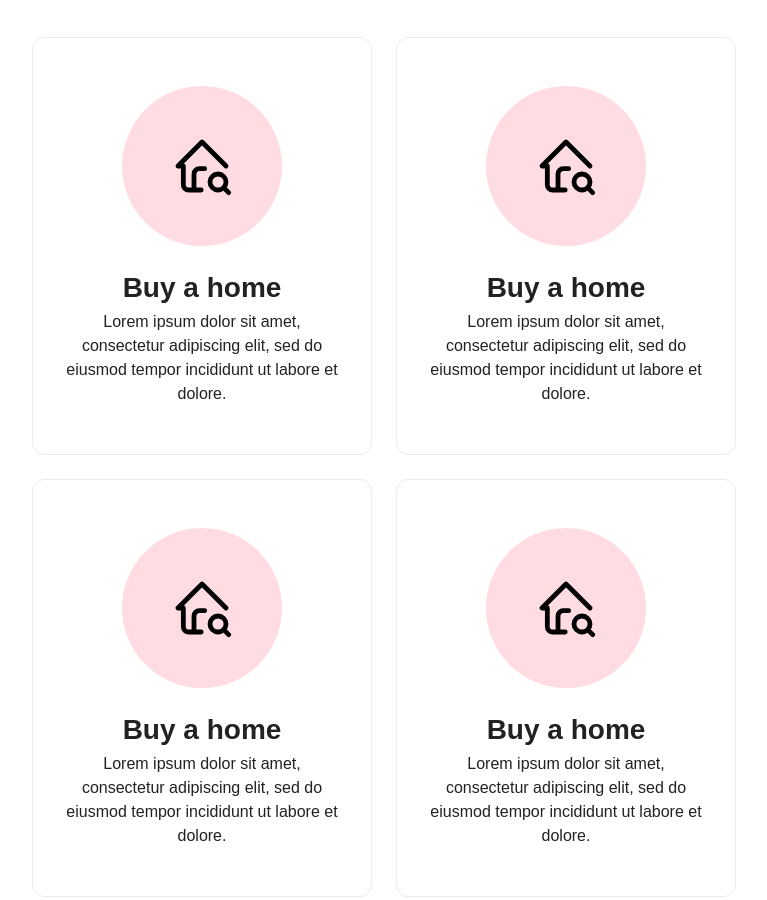
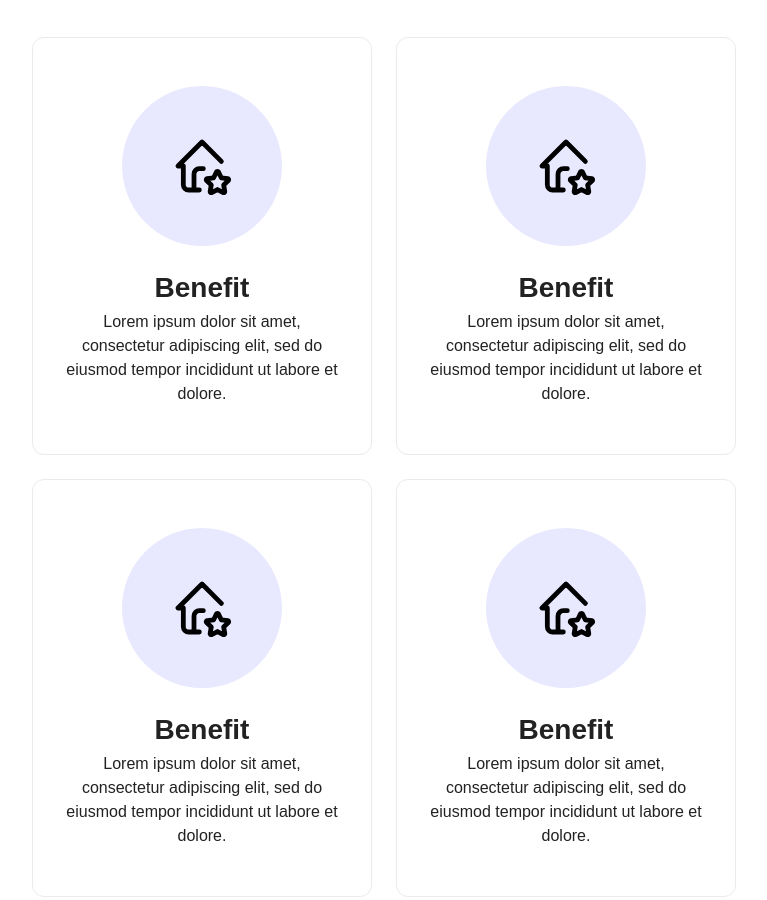
Before and after one commit to mihailapuste/arrow-space-test, a website: page index.html in a window 1280 px wide. Shown: the part 5260-6160 px from the top of the page, without its empty margins (256-1023 px from the left). Drawn offline with Linux system fonts and the light colour scheme.

Commit message:
benefits cards colors

```diff
--- a/index.html
+++ b/index.html
@@ -440,7 +440,7 @@
         <div class="container">
           <div class="services-cards-container">
             <div class="service-info-card">
-              <div class="service-icon-circle">
+              <div class="icon-circle service-icon-circle">
                 <img src="icons/Buy.svg" alt="Buy Icon" class="service-svg-icon">
               </div>
               <div class="service-info-content">
@@ -451,7 +451,7 @@
             </div>
 
             <div class="service-info-card">
-              <div class="service-icon-circle">
+              <div class="icon-circle service-icon-circle">
                 <img src="icons/Buy.svg" alt="Buy Icon" class="service-svg-icon">
               </div>
               <div class="service-info-content">
@@ -462,7 +462,7 @@
             </div>
 
             <div class="service-info-card">
-              <div class="service-icon-circle">
+              <div class="icon-circle service-icon-circle">
                 <img src="icons/Buy.svg" alt="Buy Icon" class="service-svg-icon">
               </div>
               <div class="service-info-content">
@@ -493,41 +493,41 @@
         <div class="container">
           <div class="benefits-cards-container">
             <div class="benefits-info-card">
-              <div class="service-icon-circle">
-                <img src="icons/Buy.svg" alt="Buy Icon" class="service-svg-icon">
+              <div class="icon-circle benefits-icon-circle">
+                <img src="icons/Properties.svg" alt="Properties Icon" class="service-svg-icon">
               </div>
               <div class="service-info-content">
-                <h3 class="service-info-title">Buy a home</h3>
+                <h3 class="service-info-title">Benefit</h3>
                 <p class="service-info-description">Lorem ipsum dolor sit amet, consectetur adipiscing elit, sed do eiusmod tempor incididunt ut labore et dolore.</p>
               </div>
             </div>
 
             <div class="benefits-info-card">
-              <div class="service-icon-circle">
-                <img src="icons/Buy.svg" alt="Buy Icon" class="service-svg-icon">
+              <div class="icon-circle benefits-icon-circle">
+                <img src="icons/Properties.svg" alt="Properties Icon" class="service-svg-icon">
               </div>
               <div class="service-info-content">
-                <h3 class="service-info-title">Buy a home</h3>
+                <h3 class="service-info-title">Benefit</h3>
                 <p class="service-info-description">Lorem ipsum dolor sit amet, consectetur adipiscing elit, sed do eiusmod tempor incididunt ut labore et dolore.</p>
               </div>
             </div>
 
             <div class="benefits-info-card">
-              <div class="service-icon-circle">
-                <img src="icons/Buy.svg" alt="Buy Icon" class="service-svg-icon">
+              <div class="icon-circle benefits-icon-circle">
+                <img src="icons/Properties.svg" alt="Properties Icon" class="service-svg-icon">
               </div>
               <div class="service-info-content">
-                <h3 class="service-info-title">Buy a home</h3>
+                <h3 class="service-info-title">Benefit</h3>
                 <p class="service-info-description">Lorem ipsum dolor sit amet, consectetur adipiscing elit, sed do eiusmod tempor incididunt ut labore et dolore.</p>
               </div>
             </div>
 
             <div class="benefits-info-card">
-              <div class="service-icon-circle">
-                <img src="icons/Buy.svg" alt="Buy Icon" class="service-svg-icon">
+              <div class="icon-circle benefits-icon-circle">
+                <img src="icons/Properties.svg" alt="Properties Icon" class="service-svg-icon">
               </div>
               <div class="service-info-content">
-                <h3 class="service-info-title">Buy a home</h3>
+                <h3 class="service-info-title">Benefit</h3>
                 <p class="service-info-description">Lorem ipsum dolor sit amet, consectetur adipiscing elit, sed do eiusmod tempor incididunt ut labore et dolore.</p>
               </div>
             </div>
--- a/styles.css
+++ b/styles.css
@@ -962,15 +962,22 @@ body {
     }
 }
 
-.service-icon-circle {
+.icon-circle {
     width: 112px;
     height: 112px;
     padding: 24px;
-    background: #FFDBE2;
     border-radius: 100px;
     display: flex;
     justify-content: center;
     align-items: center;
+}
+
+.service-icon-circle {
+    background: #FFDBE2;
+}
+
+.benefits-icon-circle {
+    background: var(--Tertiary-Light-100, #E8E8FF);
 }
 
 .service-svg-icon {
```
